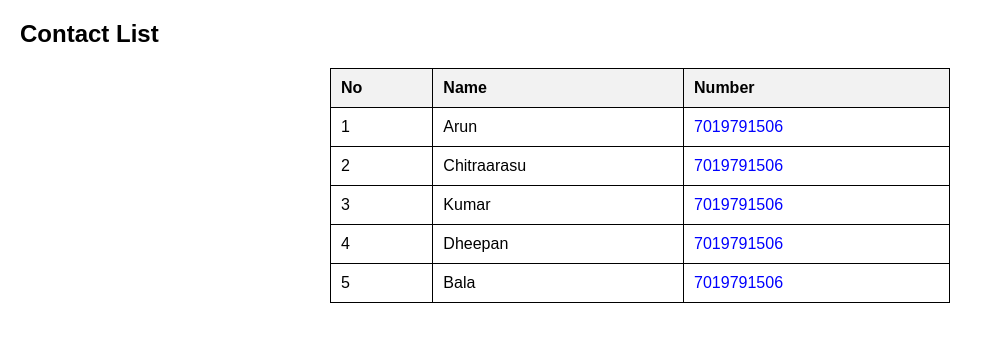
After one commit to AswinKumar1807/live-feed-stock, a Flask app: page /telephone in a window 1280 px wide. The commit adds this page. Shown: the top 342 px of the page, without its empty margins (0-992 px from the left). Run offline with Flask 3, Linux system fonts and the light colour scheme; parts of the project's set-up code (start-up, migrations or seed data) failed here and were passed over; some libraries are stand-ins or nearby versions.

Commit message:
updated code

```diff
--- a/app.py
+++ b/app.py
@@ -245,7 +245,22 @@ def download_feed_sheet():
     ''', (session['id'],))
     ponds = cursor.fetchall()
 
+    # Fetch consumed quantity data for each site and feed code
+    cursor.execute('''
+        SELECT site_id, feed_code, SUM(quantity_in_kg) as total_consumed
+        FROM site_feed
+        WHERE site_id IN (SELECT id FROM sites WHERE user_id = %s)
+        GROUP BY site_id, feed_code
+    ''', (session['id'],))
+    consumed_quantities = cursor.fetchall()
+
     cursor.close()
+
+    # Create a dictionary to map consumed quantities
+    consumed_quantities_map = {}
+    for entry in consumed_quantities:
+        key = (entry['site_id'], entry['feed_code'])
+        consumed_quantities_map[key] = entry['total_consumed']
 
     feed_sheets = []
 
@@ -265,6 +280,10 @@ def download_feed_sheet():
                     'accumulated_feed': 'N/A',
                     'feed_code': 'N/A'
                 }
+
+            # Fetch consumed quantity from the map
+            consumed_quantity = consumed_quantities_map.get(
+                (pond['site_id'], feed_details['feed_code']), 0)
 
             # Calculate the additional columns (bags and metric tons)
             feed_per_day_bag = (
@@ -287,6 +306,7 @@ def download_feed_sheet():
                 'Feed Per Day (kg)': feed_details['feed_per_day'],
                 'Feed Increase Per Day (kg)': feed_details['feed_increase_per_day'],
                 'Accumulated Feed (kg)': feed_details['accumulated_feed'],
+                'Consumed Quantity (kg)': consumed_quantity,
                 'Feed Per Day (in bag)': feed_per_day_bag,
                 'Feed Increase Per Day (in bag)': feed_increase_per_day_bag,
                 'Accumulated Feed (in bag)': accumulated_feed_bag,
--- a/templates/manage_sites.html
+++ b/templates/manage_sites.html
@@ -12,7 +12,7 @@
         <h2 class="mt-5">Manage Ponds</h2>
         <form method="POST" class="mt-3">
             <div class="mb-3">
-                <label for="area" class="form-label">Area (in hectares) of Pond {{ current_pond }}:</label>
+                <label for="area" class="form-label">Area (in Acres) of Pond {{ current_pond }}:</label>
                 <input type="number" id="area" name="area" step="0.01" class="form-control" required>
             </div>
             <!-- Add similar fields for prawns count -->
--- a/templates/pond_info.html
+++ b/templates/pond_info.html
@@ -2,7 +2,7 @@
 {% block content %}
 <h2>Pond Information (Site {{ site_num }}, Pond {{ pond_num }})</h2>
 <form method="post">
-    <label for="area">Area of the pond (in hectares):</label>
+    <label for="area">Area of the pond (in Acres):</label>
     <input type="number" step="0.01" id="area" name="area" required>
     <label for="prawn_count">Prawns to be cultivated:</label>
     <input type="text" id="prawn_count" name="prawn_count" required>
--- a/templates/summary.html
+++ b/templates/summary.html
@@ -263,7 +263,7 @@
                         <div class="form-group">
                             <label for="pond-id">Select Timing:</label>
                             <select class="form-control" id="pond-id" name="pond_id" required>
-                                <option value="">Select Pond</option>
+                                <option value="">Select Timing</option>
                                 <option value="6AM - 9AM">6AM - 9AM</option>
                                 <option value="9AM - 12PM">9AM - 12PM</option>
                                 <option value="12PM - 5PM">12PM - 2PM</option>
--- /dev/null
+++ b/templates/telephone.html
@@ -0,0 +1,60 @@
+<!DOCTYPE html>
+<html lang="en">
+<head>
+    <meta charset="UTF-8">
+    <meta name="viewport" content="width=device-width, initial-scale=1.0">
+    <title>Contact List</title>
+    <style>
+        body {
+            font-family: Arial, sans-serif;
+            margin: 20px;
+        }
+        table {
+            width: 50%;
+            margin: auto;
+            border-collapse: collapse;
+        }
+        table, th, td {
+            border: 1px solid black;
+        }
+        th, td {
+            padding: 10px;
+            text-align: left;
+        }
+        th {
+            background-color: #f2f2f2;
+        }
+        td a {
+            text-decoration: none;
+            color: blue;
+        }
+        td a:hover {
+            text-decoration: underline;
+        }
+    </style>
+</head>
+<body>
+
+    <h2>Contact List</h2>
+
+    <table>
+        <thead>
+            <tr>
+                <th>No</th>
+                <th>Name</th>
+                <th>Number</th>
+            </tr>
+        </thead>
+        <tbody>
+            {% for contact in contacts %}
+            <tr>
+                <td>{{ contact.id }}</td>
+                <td>{{ contact.name }}</td>
+                <td><a href="tel:{{ contact.number }}">{{ contact.number }}</a></td>
+            </tr>
+            {% endfor %}
+        </tbody>
+    </table>
+
+</body>
+</html>
--- a/templates/user_details.html
+++ b/templates/user_details.html
@@ -176,7 +176,7 @@
                 <h3>Site: {{ site.name }} ({{ site.location }})</h3>
             </div>
             <div class="card-body">
-                <p><strong>Total Area:</strong> {{ site.total_area | round(2) }} hectare</p>
+                <p><strong>Total Area:</strong> {{ site.total_area | round(2) }} Acres</p>
                 <p><strong>Total Prawn Count:</strong> {{ site.total_prawn_count | round(2) }}</p>
                 <p><strong>Supervisor Name:</strong> {{ site.supervisor_name }}</p>
                 <p><strong>Supervisor Contact:</strong> {{ site.supervisor_contact }}</p>
```
Also changed, not shown: templates/admin_dashboard.html (+4 -4 lines).
